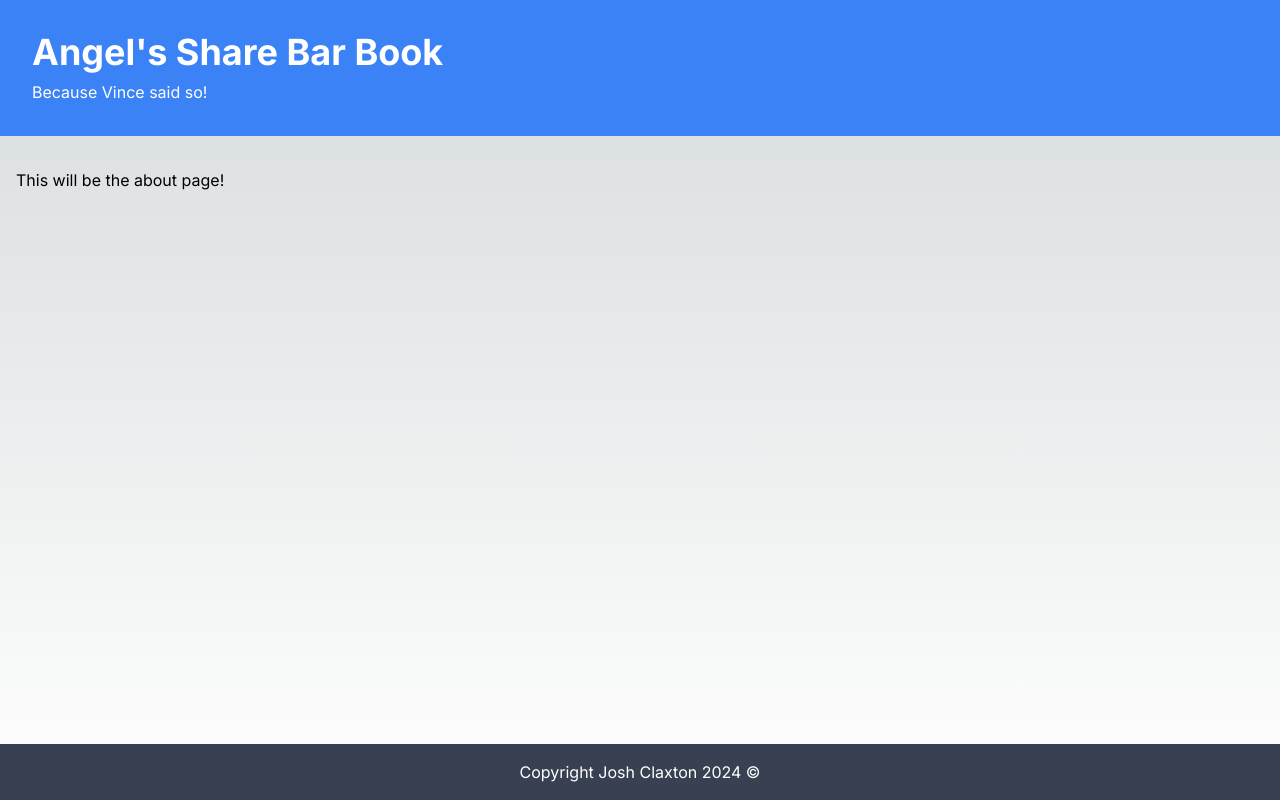
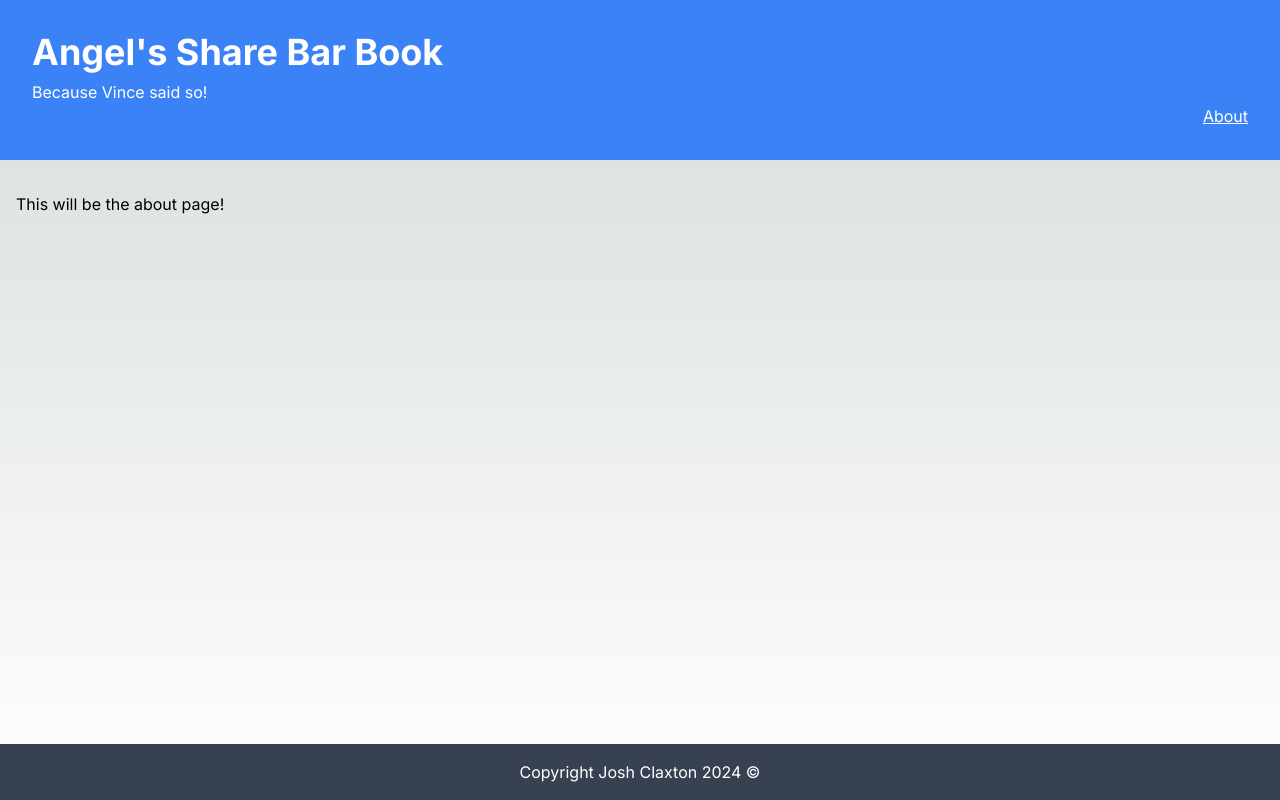
Before and after one commit to bowdumb/angels-share, a Next.js app: page /about in a window 1280 px wide. Built offline with nearby package versions, Linux system fonts and the light colour scheme.

Commit message:
Added rudimentary Tailwind styling for About link within Header.

```diff
--- a/src/app/about/page.js
+++ b/src/app/about/page.js
@@ -1,4 +1,4 @@
-export default function () {
+export default function About () {
     return (
         <div>
             <p>This will be the about page!</p>
--- a/src/app/components/header.js
+++ b/src/app/components/header.js
@@ -1,8 +1,15 @@
+import Link from 'next/link';
+
 export default function Header() {
     return (
         <header className="bg-blue-500 text-white text-start p-8">
             <h1 className="text-4xl font-bold">Angel's Share Bar Book</h1>
             <p className="mt-2">Because Vince said so!</p>
+            <div className="text-white text-end underline">
+                <Link href="/about" >
+                    About
+                </Link>
+            </div>
         </header>
     );
 }
```
